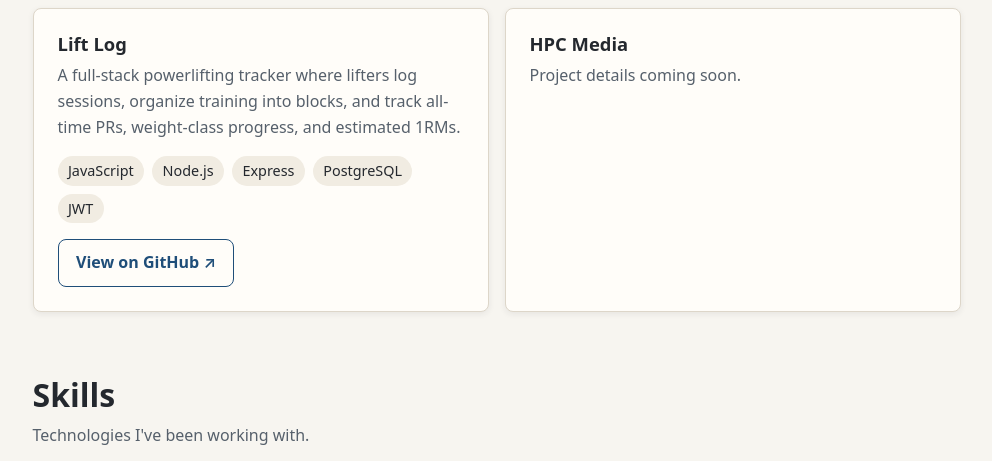
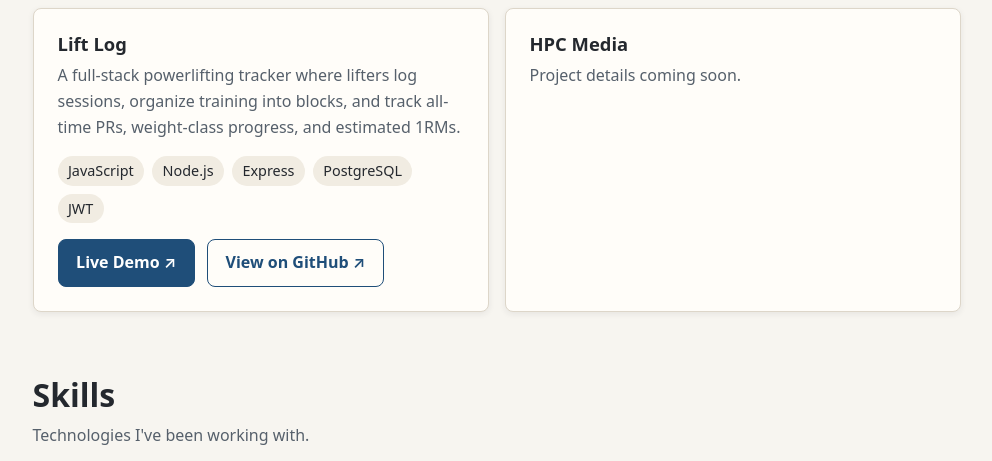
Before and after one commit to GonzaloDalmau/GonzaloDalmau.github.io, a plain HTML site: page index.html in a window 1280 px wide. Shown: the part 595-1056 px from the top of the page, without its empty margins (136-1128 px from the left). Drawn offline with Linux system fonts and the light colour scheme.

Commit message:
Add Lift Log live demo link
Co-Authored-By: Claude Opus 5.5 <noreply@anthropic.com>

```diff
--- a/index.html
+++ b/index.html
@@ -76,7 +76,10 @@
               <li>PostgreSQL</li>
               <li>JWT</li>
             </ul>
-            <a class="btn" href="https://github.com/GonzaloDalmau/powerlifting-tracker" target="_blank" rel="noopener noreferrer">View on GitHub ↗</a>
+            <div class="button-row">
+              <a class="btn btn-primary" href="https://powerlifttracker.netlify.app/" target="_blank" rel="noopener noreferrer">Live Demo ↗</a>
+              <a class="btn" href="https://github.com/GonzaloDalmau/powerlifting-tracker" target="_blank" rel="noopener noreferrer">View on GitHub ↗</a>
+            </div>
           </article>
           <article class="card">
             <h3>HPC Media</h3>
--- a/theme.css
+++ b/theme.css
@@ -325,7 +325,7 @@ main {
   color: var(--muted);
 }
 
-.card .btn {
+.card .button-row {
   margin-top: auto;
 }
 
```
Also changed, not shown: work.html (+4 -1 lines).
